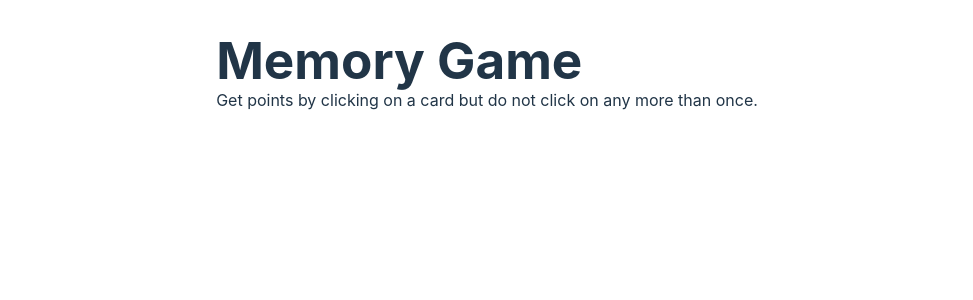
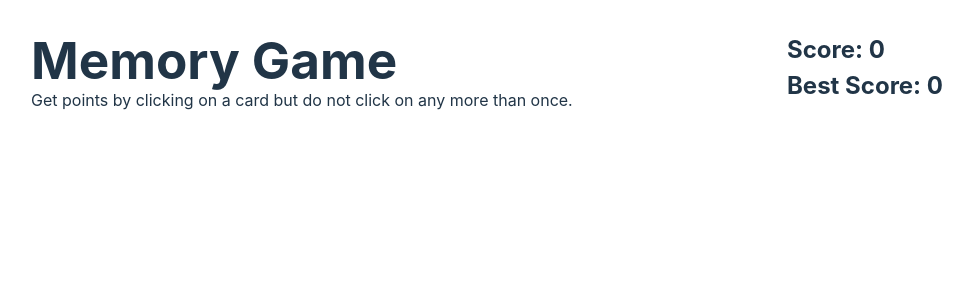
Before and after one commit to Linielt/memory-card-game, a React (Vite) app: page / in a window 1280 px wide. Shown: the top 300 px of the page, without its empty margins (153-1126 px from the left). Built offline with nearby package versions, Linux system fonts and the light colour scheme.

Commit message:
Created dummy scoreboard and added it to header

```diff
--- a/src/App.css
+++ b/src/App.css
@@ -1,6 +1,10 @@
 * {
   margin: 0;
   padding: 0;
+}
+
+#root {
+  width: 75%;
 }
 
 body {
@@ -16,3 +20,9 @@ body {
   justify-content: center;
   gap: 1rem;
 }
+
+header {
+  display: flex;
+  justify-content: space-between;
+  width: 100%;
+}
--- a/src/App.jsx
+++ b/src/App.jsx
@@ -1,5 +1,6 @@
 import { useState } from 'react'
 import './App.css'
+import ScoreBoard from './components/ScoreBoard'
 
 function App() {
   const [count, setCount] = useState(0)
@@ -7,8 +8,11 @@ function App() {
   return (
     <main className='app'>
       <header>
-        <h1>Memory Game</h1>
-        <p>Get points by clicking on a card but do not click on any more than once.</p>
+        <div class='game-info'>
+          <h1>Memory Game</h1>
+          <p>Get points by clicking on a card but do not click on any more than once.</p>
+        </div>
+        <ScoreBoard></ScoreBoard>
       </header>
     </main>
   )
--- /dev/null
+++ b/src/components/ScoreBoard.jsx
@@ -0,0 +1,8 @@
+export default function ScoreBoard() {
+    return (
+        <div className='scoreboard'>
+            <h2>Score: 0</h2>
+            <h2>Best Score: 0</h2>
+        </div>
+    )
+}
```
